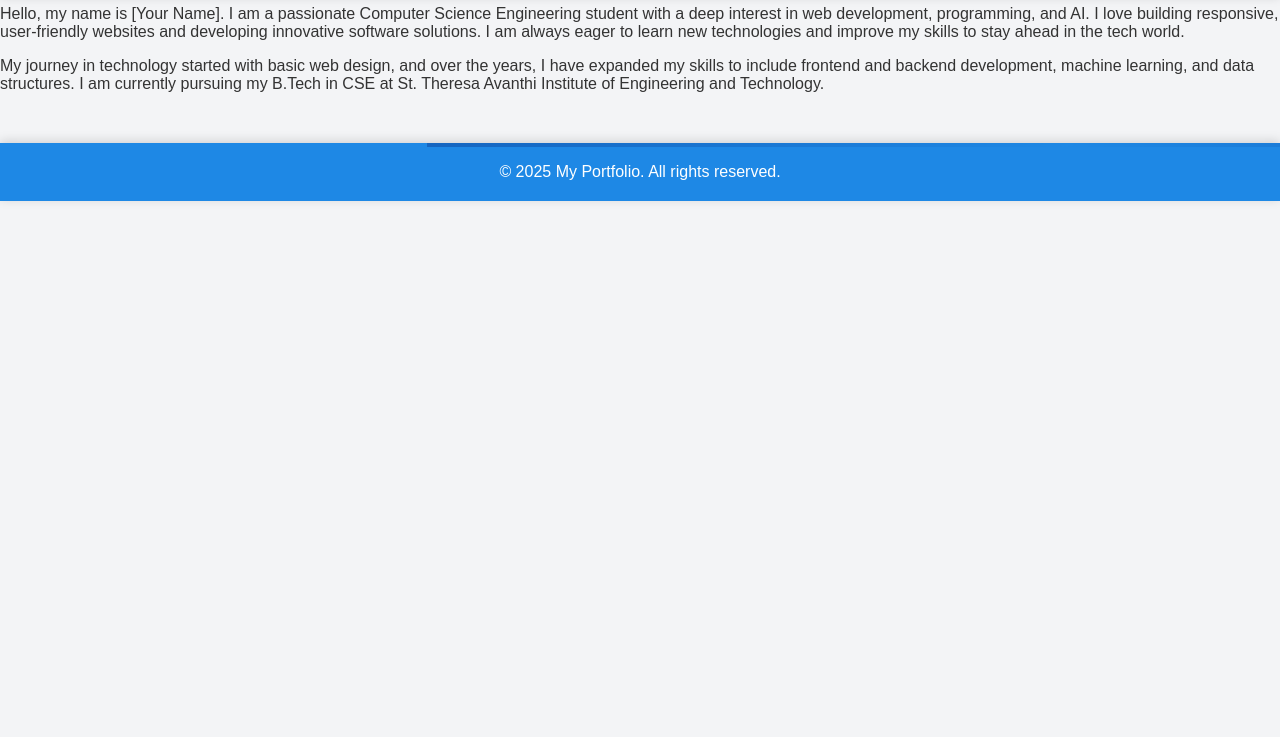
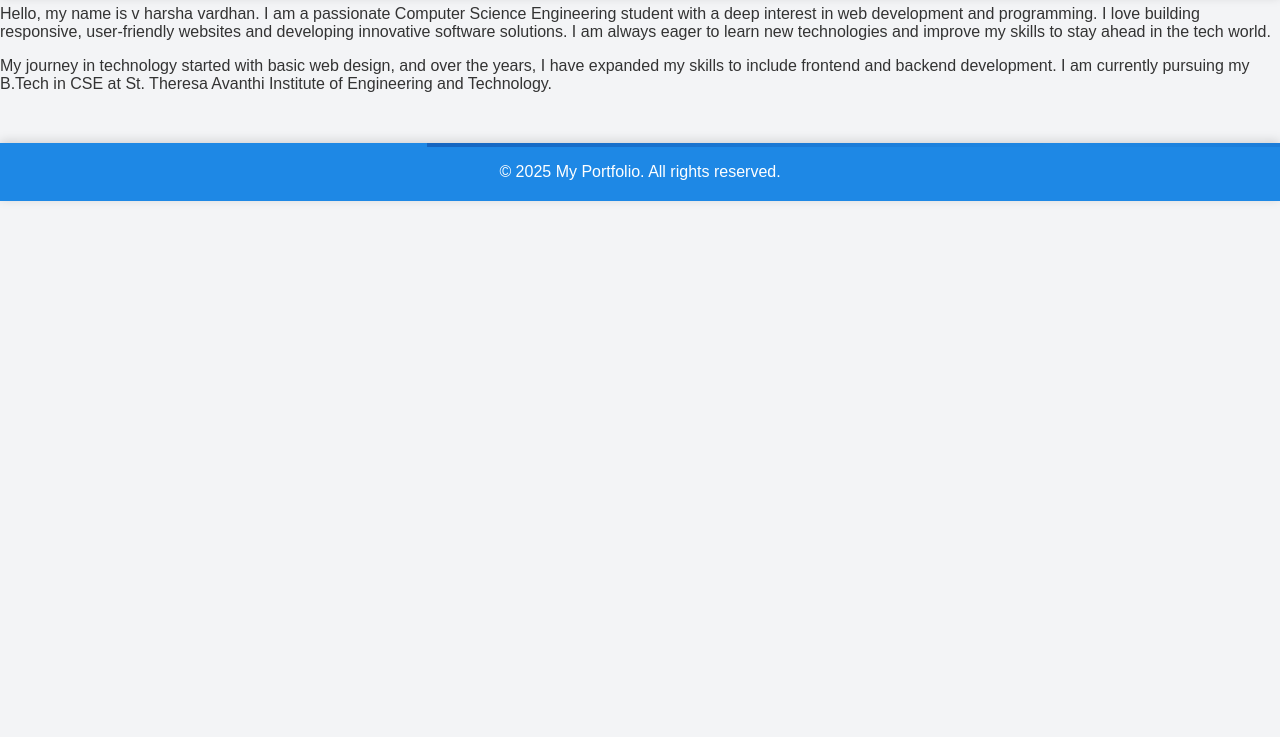
Before and after one commit to Harshavardhan3011/my-potfolio, a plain HTML site: page about.html in a window 1280 px wide. Shown: the part 63-800 px from the top of the page. Drawn offline with Linux system fonts and the light colour scheme.

Commit message:
Update about.html

```diff
--- a/about.html
+++ b/about.html
@@ -22,8 +22,8 @@
 
     <section class="about-section">
         <h2>About Me</h2>
-        <p>Hello, my name is [Your Name]. I am a passionate Computer Science Engineering student with a deep interest in web development, programming, and AI. I love building responsive, user-friendly websites and developing innovative software solutions. I am always eager to learn new technologies and improve my skills to stay ahead in the tech world.</p>
-        <p>My journey in technology started with basic web design, and over the years, I have expanded my skills to include frontend and backend development, machine learning, and data structures. I am currently pursuing my B.Tech in CSE at St. Theresa Avanthi Institute of Engineering and Technology.</p>
+    <p>Hello, my name is v harsha vardhan. I am a passionate Computer Science Engineering student with a deep interest in web development and  programming. I love building responsive, user-friendly websites and developing innovative software solutions. I am always eager to learn new technologies and improve my skills to stay ahead in the tech world.</p>
+        <p>My journey in technology started with basic web design, and over the years, I have expanded my skills to include frontend and backend development. I am currently pursuing my B.Tech in CSE at St. Theresa Avanthi Institute of Engineering and Technology.</p>
     </section>
 
     <footer class="footer">
```
